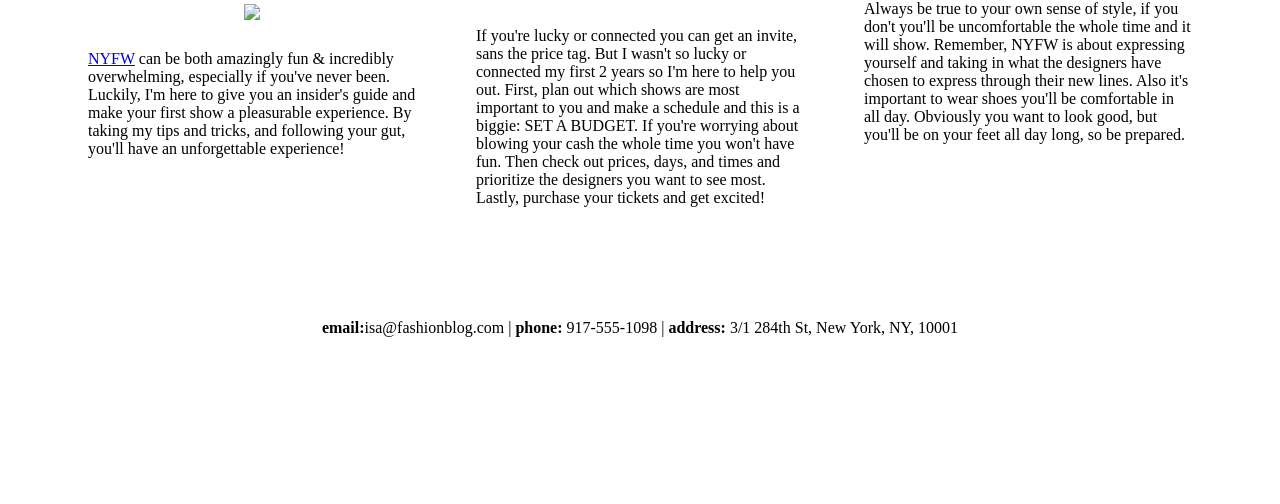
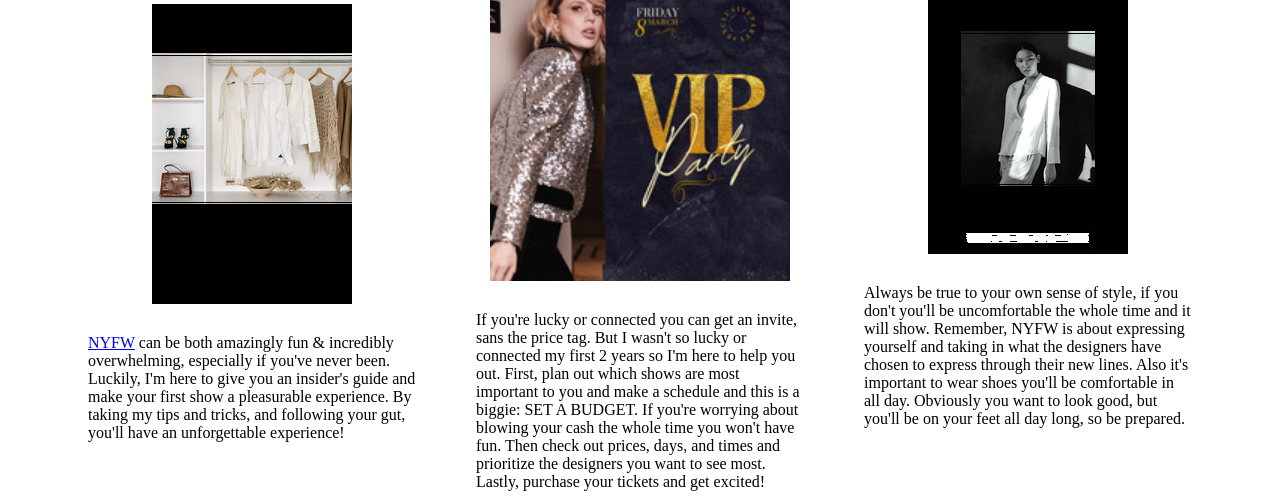
Before and after one commit to BoredBin/Lab-1, a plain HTML site: page index.html in a window 1280 px wide. Shown: the part 728-1232 px from the top of the page. Before the commit the page ends 1081 px from the top, so only its background shows below. Drawn offline with Linux system fonts and the light colour scheme; the site is published under a folder, as on GitHub Pages, so addresses that start at the root find nothing.

Commit message:
Update index.html

```diff
--- a/index.html
+++ b/index.html
@@ -22,7 +22,7 @@
 
       <div class="internal-containerL">
         <h1>An Insider's Guide to NYFW</h1>
-        <center><img src="/1.jpg" style="height: 300px; margin-bottom: 10px; "></center>
+        <center><img src="./1.jpg" style="height: 300px; margin-bottom: 10px; "></center>
 
         <p align="left"><a href="https://en.wikipedia.org/wiki/New_York_Fashion_Week." target="_blank">NYFW</a> can be both amazingly fun & incredibly overwhelming, especially if you've never been. Luckily, I'm
           here to give you an insider's guide and make your first show a pleasurable experience. By taking my tips
@@ -31,7 +31,7 @@
 
         <div class="internal-containerM">
           <h2>Getting Tickets & Picking the Shows</h2>
-          <center><img src="/3.jpg" style="height: 300px; margin-bottom: 10px; "></center>
+          <center><img src="./3.jpg" style="height: 300px; margin-bottom: 10px; "></center>
           <p></p>
 
             <p align="left">If you're lucky or connected you can get an invite, sans the price tag. But I wasn't so lucky or connected
@@ -43,7 +43,7 @@
 
       <div class="internal-containerR">
         <h2>Dressing for the Shows</h2>
-        <center><img src="/2.jpg" style="height: 300px; width: auto; margin-bottom: 10px; "></center>
+        <center><img src="./2.jpg" style="height: 300px; width: auto; margin-bottom: 10px; "></center>
         <p align="left">Always be true to your own sense of style, if you don't you'll be uncomfortable the whole time and it will
           show. Remember, NYFW is about expressing yourself and taking in what the designers have chosen to
           express through their new lines. Also it's important to wear shoes you'll be comfortable in all day.
```
